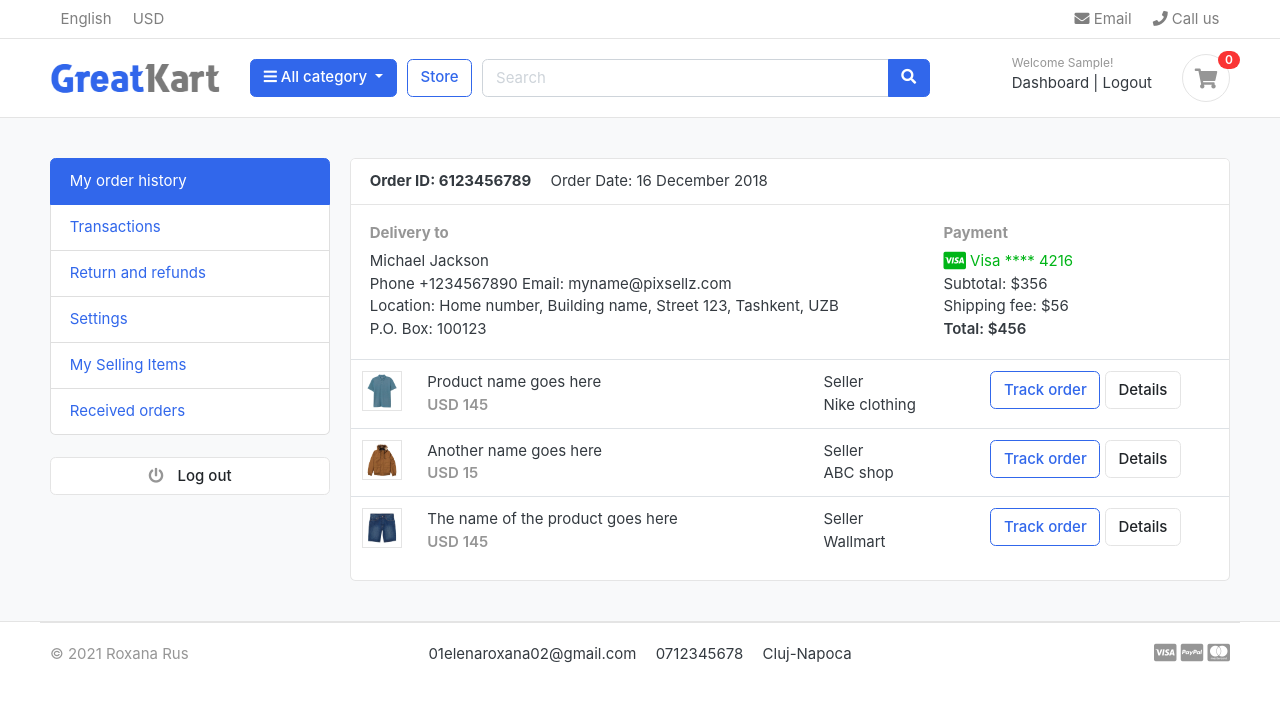
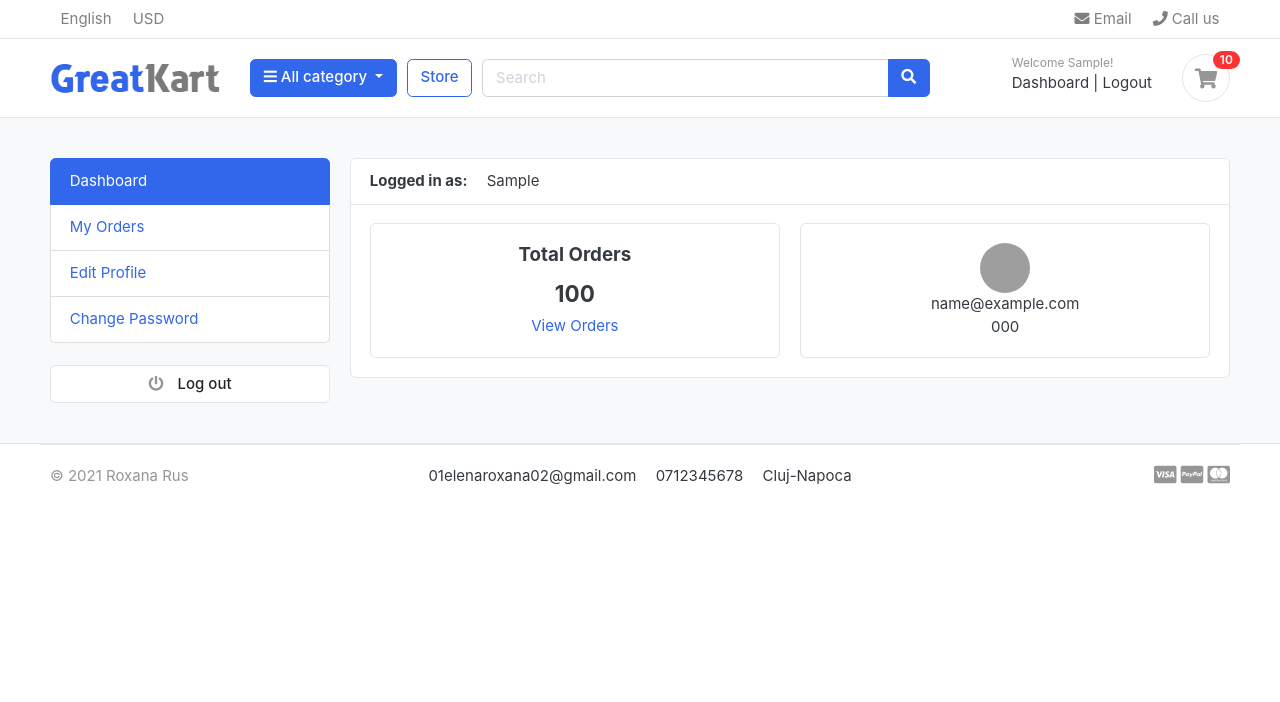
Before and after one commit to 99roxana99/shoppingcart-django, a Django app: page /accounts/ in a window 1280 px wide. Shown: the top 702 px of the page. Run offline with Django 3.2, Linux system fonts and the light colour scheme; a user stored in the database is signed in; tables that the repository leaves empty hold one stand-in row (values such as "Sample post"); some libraries are stand-ins or nearby versions; some web fonts are replaced; grey boxes are pictures that could not be loaded.

Commit message:
handled cart and checkout page for the logged in users

```diff
--- a/accounts/views.py
+++ b/accounts/views.py
@@ -15,6 +15,10 @@ from django.utils.http import urlsafe_base64_encode, urlsafe_base64_decode
 from django.utils.encoding import force_bytes
 from django.contrib.auth.tokens import default_token_generator
 from django.core.mail import EmailMessage
+
+from carts.views import _cart_id
+from carts.models import Cart, CartItem
+import requests
 
 def register(request):
     if request.method == 'POST':
@@ -59,9 +63,57 @@ def login(request):
         user = auth.authenticate(email=email, password=password)
 
         if user is not None:
+            try:
+                cart = Cart.objects.get(cart_id=_cart_id(request))
+                is_cart_item_exists = CartItem.objects.filter(cart=cart).exists()
+                if is_cart_item_exists:
+                    cart_item = CartItem.objects.filter(cart=cart)
+
+                    # Getting the product variations by cart id
+                    product_variation = []
+                    for item in cart_item:
+                        variation = item.variations.all()
+                        product_variation.append(list(variation))
+
+                    # Get the cart items from the user to access his product variations
+                    cart_item = CartItem.objects.filter(user=user)
+                    ex_var_list = []
+                    id = []
+                    for item in cart_item:
+                        existing_variation = item.variations.all()
+                        ex_var_list.append(list(existing_variation))
+                        id.append(item.id)
+
+                    # product_variation = [1, 2, 3, 4, 6]
+                    # ex_var_list = [4, 6, 3, 5]
+                    for pr in product_variation:
+                        if pr in ex_var_list:
+                            index = ex_var_list.index(pr)
+                            item_id = id[index]
+                            item = CartItem.objects.get(id=item_id)
+                            item.quantity += 1
+                            item.user = user
+                            item.save()
+                        else:
+                            cart_item = CartItem.objects.filter(cart=cart)
+                            for item in cart_item:
+                                item.user = user
+                                item.save()
+            except:
+                pass
             auth.login(request, user)
             messages.success(request, 'You are now logged in.')
-            return redirect('dashboard')
+            url = request.META.get('HTTP_REFERER')
+            try:
+                query = requests.utils.urlparse(url).query
+                # print('query -> ', query)
+                # next=/cart/checkout/
+                params = dict(x.split('=') for x in query.split('&'))
+                if 'next' in params:
+                    nextPage = params['next']
+                    return redirect(nextPage)
+            except:
+                return redirect('dashboard')
         else:
             messages.error(request, 'Invalid login credentials')
             return redirect('login')
--- a/carts/context_processors.py
+++ b/carts/context_processors.py
@@ -9,7 +9,10 @@ def counter(request):
     else:
         try:
             cart = Cart.objects.filter(cart_id=_cart_id(request))
-            cart_items = CartItem.objects.all().filter(cart=cart[:1])
+            if request.user.is_authenticated:
+                cart_items = CartItem.objects.all().filter(user=request.user)
+            else:
+                cart_items = CartItem.objects.all().filter(cart=cart[:1])
             for cart_item in cart_items:
                 cart_count += cart_item.quantity
         except Cart.DoesNotExist:
--- a/carts/models.py
+++ b/carts/models.py
@@ -1,5 +1,6 @@
 from django.db import models
 from store.models import Product, Variation
+from accounts.models import Account
 
 
 # Create your models here.
@@ -13,9 +14,10 @@ class Cart(models.Model):
 
 
 class CartItem(models.Model):
+    user         = models.ForeignKey(Account, on_delete=models.CASCADE, null=True)
     product      = models.ForeignKey(Product, on_delete=models.CASCADE)
     variations   = models.ManyToManyField(Variation, blank=True)
-    cart         = models.ForeignKey(Cart, on_delete=models.CASCADE)
+    cart         = models.ForeignKey(Cart, on_delete=models.CASCADE, null=True)
     quantity     = models.IntegerField()
     is_active    = models.BooleanField(default=True)
 
--- a/carts/urls.py
+++ b/carts/urls.py
@@ -7,4 +7,6 @@ urlpatterns = [
     path('add_cart/<int:product_id>/', views.add_cart, name='add_cart'),
     path('remove_cart/<int:product_id>/<int:cart_item_id>/', views.remove_cart, name='remove_cart'),
     path('remove_cart_item/<int:product_id>/<int:cart_item_id>/', views.remove_cart_item, name='remove_cart_item'),
+
+    path('checkout/', views.checkout, name='checkout'),
 ]
--- a/carts/views.py
+++ b/carts/views.py
@@ -2,9 +2,9 @@ from django.shortcuts import render, redirect, get_object_or_404
 from store.models import Product, Variation
 from .models import Cart, CartItem
 from django.core.exceptions import ObjectDoesNotExist
+from django.contrib.auth.decorators import login_required
 
 # Create your views here.
-
 from django.http import HttpResponse
 
 def _cart_id(request):
@@ -14,74 +14,132 @@ def _cart_id(request):
     return cart
 
 def add_cart(request, product_id):
-    product = Product.objects.get(id=product_id) # get the product
-    product_variation = []
-    if request.method == 'POST':
-        for item in request.POST:
-            key = item
-            value = request.POST[key]
+    current_user = request.user
+    product = Product.objects.get(id=product_id) #get the product
+    # If the user is authenticated
+    if current_user.is_authenticated:
+        product_variation = []
+        if request.method == 'POST':
+            for item in request.POST:
+                key = item
+                value = request.POST[key]
 
-            try:
-                variation = Variation.objects.get(product=product, variation_category__iexact=key, variation_value__iexact=value)
-                product_variation.append(variation)
-            except:
-                pass
+                try:
+                    variation = Variation.objects.get(product=product, variation_category__iexact=key, variation_value__iexact=value)
+                    product_variation.append(variation)
+                except:
+                    pass
 
 
-    try:
-        cart = Cart.objects.get(cart_id=_cart_id(request)) # get the cart using the cart_id present in the session
-    except Cart.DoesNotExist:
-        cart = Cart.objects.create(
-            cart_id = _cart_id(request)
-        )
-    cart.save()
+        is_cart_item_exists = CartItem.objects.filter(product=product, user=current_user).exists()
+        if is_cart_item_exists:
+            cart_item = CartItem.objects.filter(product=product, user=current_user)
+            ex_var_list = []
+            id = []
+            for item in cart_item:
+                existing_variation = item.variations.all()
+                ex_var_list.append(list(existing_variation))
+                id.append(item.id)
 
-    is_cart_item_exists = CartItem.objects.filter(product=product, cart=cart).exists()
-    if is_cart_item_exists:
-        cart_item = CartItem.objects.filter(product=product, cart=cart)
-        #existing_variations -> from the database
-        #current variation -> from the product_variation list
-        #item_id -> databse
-        ex_var_list = [] #ex_var_list = existing variation list
-        id = []
-        for item in cart_item:
-            existing_variation = item.variations.all()
-            ex_var_list.append(list(existing_variation))
-            id.append(item.id)
+            if product_variation in ex_var_list:
+                # increase the cart item quantity
+                index = ex_var_list.index(product_variation)
+                item_id = id[index]
+                item = CartItem.objects.get(product=product, id=item_id)
+                item.quantity += 1
+                item.save()
 
-        print(ex_var_list)
+            else:
+                item = CartItem.objects.create(product=product, quantity=1, user=current_user)
+                if len(product_variation) > 0:
+                    item.variations.clear()
+                    item.variations.add(*product_variation)
+                item.save()
+        else:
+            cart_item = CartItem.objects.create(
+                product = product,
+                quantity = 1,
+                user = current_user,
+            )
+            if len(product_variation) > 0:
+                cart_item.variations.clear()
+                cart_item.variations.add(*product_variation)
+            cart_item.save()
+        return redirect('cart')
+    # If the user is not authenticated
+    else:
+        product_variation = []
+        if request.method == 'POST':
+            for item in request.POST:
+                key = item
+                value = request.POST[key]
 
-        if product_variation in ex_var_list:
-            #increase the cart item quantity
-            index = ex_var_list.index(product_variation)
-            item_id = id[index]
-            item = CartItem.objects.get(product=product, id=item_id)
-            item.quantity += 1
-            item.save()
+                try:
+                    variation = Variation.objects.get(product=product, variation_category__iexact=key, variation_value__iexact=value)
+                    product_variation.append(variation)
+                except:
+                    pass
+
+
+        try:
+            cart = Cart.objects.get(cart_id=_cart_id(request)) # get the cart using the cart_id present in the session
+        except Cart.DoesNotExist:
+            cart = Cart.objects.create(
+                cart_id = _cart_id(request)
+            )
+        cart.save()
+
+        is_cart_item_exists = CartItem.objects.filter(product=product, cart=cart).exists()
+        if is_cart_item_exists:
+            cart_item = CartItem.objects.filter(product=product, cart=cart)
+            # existing_variations -> database
+            # current variation -> product_variation
+            # item_id -> database
+            ex_var_list = []
+            id = []
+            for item in cart_item:
+                existing_variation = item.variations.all()
+                ex_var_list.append(list(existing_variation))
+                id.append(item.id)
+
+            print(ex_var_list)
+
+            if product_variation in ex_var_list:
+                # increase the cart item quantity
+                index = ex_var_list.index(product_variation)
+                item_id = id[index]
+                item = CartItem.objects.get(product=product, id=item_id)
+                item.quantity += 1
+                item.save()
+
+            else:
+                item = CartItem.objects.create(product=product, quantity=1, cart=cart)
+                if len(product_variation) > 0:
+                    item.variations.clear()
+                    item.variations.add(*product_variation)
+                item.save()
         else:
-            item = CartItem.objects.create(product=product, quantity=1, cart=cart)
+            cart_item = CartItem.objects.create(
+                product = product,
+                quantity = 1,
+                cart = cart,
+            )
             if len(product_variation) > 0:
-                item.variations.clear()
-                item.variations.add(*product_variation)
-            item.save()
-    else:
-        cart_item = CartItem.objects.create(
-            product = product,
-            quantity = 1,
-            cart = cart,
-        )
-        if len(product_variation) > 0:
-            cart_item.variations.clear()
-            cart_item.variations.add(*product_variation)
-        cart_item.save()
-    return redirect('cart')
+                cart_item.variations.clear()
+                cart_item.variations.add(*product_variation)
+            cart_item.save()
+        return redirect('cart')
 
 
 def remove_cart(request, product_id, cart_item_id):
-    cart = Cart.objects.get(cart_id=_cart_id(request))
+
     product = get_object_or_404(Product, id=product_id)
     try:
-        cart_item = CartItem.objects.get(product=product, cart=cart, id=cart_item_id)
+        if request.user.is_authenticated:
+            cart_item = CartItem.objects.get(product=product, user=request.user, id=cart_item_id)
+        else:
+            cart = Cart.objects.get(cart_id=_cart_id(request))
+            cart_item = CartItem.objects.get(product=product, cart=cart, id=cart_item_id)
         if cart_item.quantity > 1:
             cart_item.quantity -= 1
             cart_item.save()
@@ -93,9 +151,12 @@ def remove_cart(request, product_id, cart_item_id):
 
 
 def remove_cart_item(request, product_id, cart_item_id):
-    cart = Cart.objects.get(cart_id=_cart_id(request))
     product = get_object_or_404(Product, id=product_id)
-    cart_item = CartItem.objects.get(product=product, cart=cart, id=cart_item_id)
+    if request.user.is_authenticated:
+        cart_item = CartItem.objects.get(product=product, user=request.user, id=cart_item_id)
+    else:
+        cart = Cart.objects.get(cart_id=_cart_id(request))
+        cart_item = CartItem.objects.get(product=product, cart=cart, id=cart_item_id)
     cart_item.delete()
     return redirect('cart')
 
@@ -104,21 +165,52 @@ def cart(request, total=0, quantity=0, cart_items=None):
     try:
         tax = 0
         grand_total = 0
-        cart = Cart.objects.get(cart_id=_cart_id(request))
-        cart_items = CartItem.objects.filter(cart=cart, is_active=True)
+        if request.user.is_authenticated:
+            cart_items = CartItem.objects.filter(user=request.user, is_active=True)
+        else:
+            cart = Cart.objects.get(cart_id=_cart_id(request))
+            cart_items = CartItem.objects.filter(cart=cart, is_active=True)
         for cart_item in cart_items:
             total += (cart_item.product.price * cart_item.quantity)
             quantity += cart_item.quantity
-        tax = (19 * total)/100
+        tax = (2 * total)/100
         grand_total = total + tax
     except ObjectDoesNotExist:
-        pass # just ignore
+        pass #just ignore
 
     context = {
-        'total' : total,
-        'quantity' : quantity,
-        'cart_items' : cart_items,
-        'tax' : tax,
-        'grand_total' : grand_total,
+        'total': total,
+        'quantity': quantity,
+        'cart_items': cart_items,
+        'tax'       : tax,
+        'grand_total': grand_total,
     }
     return render(request, 'store/cart.html', context)
+
+
+@login_required(login_url='login')
+def checkout(request, total=0, quantity=0, cart_items=None):
+    try:
+        tax = 0
+        grand_total = 0
+        if request.user.is_authenticated:
+            cart_items = CartItem.objects.filter(user=request.user, is_active=True)
+        else:
+            cart = Cart.objects.get(cart_id=_cart_id(request))
+            cart_items = CartItem.objects.filter(cart=cart, is_active=True)
+        for cart_item in cart_items:
+            total += (cart_item.product.price * cart_item.quantity)
+            quantity += cart_item.quantity
+        tax = (2 * total)/100
+        grand_total = total + tax
+    except ObjectDoesNotExist:
+        pass #just ignore
+
+    context = {
+        'total': total,
+        'quantity': quantity,
+        'cart_items': cart_items,
+        'tax'       : tax,
+        'grand_total': grand_total,
+    }
+    return render(request, 'store/checkout.html', context)
--- a/templates/accounts/dashboard.html
+++ b/templates/accounts/dashboard.html
@@ -10,86 +10,37 @@
 {% include 'includes/alerts.html' %}
 <div class="container">
 	<div class="row">
-	<aside class="col-md-3">
-		<!--   SIDEBAR   -->
-		<ul class="list-group">
-			<a class="list-group-item active" href="#"> My order history </a>
-			<a class="list-group-item" href="#"> Transactions </a>
-			<a class="list-group-item" href="#"> Return and refunds </a>
-			<a class="list-group-item" href="#">Settings </a>
-			<a class="list-group-item" href="#"> My Selling Items </a>
-			<a class="list-group-item" href="#"> Received orders </a>
-		</ul>
-		<br>
-		<a class="btn btn-light btn-block" href="{% url 'logout' %}"> <i class="fa fa-power-off"></i> <span class="text">Log out</span> </a>
-		<!--   SIDEBAR .//END   -->
-	</aside>
+		{% include 'includes/dashboard_sidebar.html' %}
 	<main class="col-md-9">
 		<article class="card">
 		<header class="card-header">
-			<strong class="d-inline-block mr-3">Order ID: 6123456789</strong>
-			<span>Order Date: 16 December 2018</span>
+			<strong class="d-inline-block mr-3">Logged in as: </strong>
+			<span>{{user.username | capfirst}}</span>
 		</header>
 		<div class="card-body">
 			<div class="row">
-				<div class="col-md-8">
-					<h6 class="text-muted">Delivery to</h6>
-					<p>Michael Jackson <br>
-					Phone +1234567890 Email: myname@pixsellz.com <br>
-			    	Location: Home number, Building name, Street 123,  Tashkent, UZB <br>
-			    	P.O. Box: 100123
-			 		</p>
+
+			<div class="col-md-6">
+				<div class="card" style="text-align:center">
+					<div class="card-body">
+						<h5 class="card-title">Total Orders</h5>
+						<h4>100</h4>
+						<a href="">View Orders</a>
+					</div>
 				</div>
-				<div class="col-md-4">
-					<h6 class="text-muted">Payment</h6>
-					<span class="text-success">
-						<i class="fab fa-lg fa-cc-visa"></i>
-					    Visa  **** 4216
-					</span>
-					<p>Subtotal: $356 <br>
-					 Shipping fee:  $56 <br>
-					 <span class="b">Total:  $456 </span>
-					</p>
+			</div>
+			<div class="col-md-6">
+				<div class="card" style="text-align:center">
+					<div class="card-body">
+						<img src="https://www.w3schools.com/howto/img_avatar2.png" alt="User Profile Picture" width="50" height="50" style="border-radius:50%" class="avatar">
+						<p class="mb-0">{{user.email}}</p>
+						<p>{{user.phone_number}}</p>
+					</div>
 				</div>
+			</div>
+
 			</div> <!-- row.// -->
 		</div> <!-- card-body .// -->
-		<div class="table-responsive">
-		<table class="table table-hover">
-			<tr>
-				<td width="65">
-					<img src="../images/items/1.jpg" class="img-xs border">
-				</td>
-				<td>
-					<p class="title mb-0">Product name goes here </p>
-					<var class="price text-muted">USD 145</var>
-				</td>
-				<td> Seller <br> Nike clothing </td>
-				<td width="250"> <a href="#" class="btn btn-outline-primary">Track order</a> <a href="#" class="btn btn-light"> Details </a> </td>
-			</tr>
-			<tr>
-				<td>
-					<img src="../images/items/2.jpg" class="img-xs border">
-				</td>
-				<td>
-					<p class="title mb-0">Another name goes here </p>
-					<var class="price text-muted">USD 15</var>
-				</td>
-				<td> Seller <br> ABC shop </td>
-				<td> <a href="#" class="btn btn-outline-primary">Track order</a> <a href="#" class="btn btn-light"> Details </a> </td>
-			</tr>
-			<tr>
-				<td>
-					<img src="../images/items/3.jpg" class="img-xs border">
-				</td>
-				<td>
-					<p class="title mb-0">The name of the product  goes here </p>
-					<var class="price text-muted">USD 145</var>
-				</td>
-				<td> Seller <br> Wallmart </td>
-				<td> <a href="#" class="btn btn-outline-primary">Track order</a> <a href="#" class="btn btn-light"> Details </a> </td>
-			</tr>
-		</table>
-		</div> <!-- table-responsive .end// -->
 		</article> <!-- order-group.// -->
 	</main>
 </div> <!-- row.// -->
--- /dev/null
+++ b/templates/includes/dashboard_sidebar.html
@@ -0,0 +1,12 @@
+<aside class="col-md-3">
+  <!--   SIDEBAR   -->
+  <ul class="list-group">
+    <a class="list-group-item active" href="#"> Dashboard </a>
+    <a class="list-group-item" href="#"> My Orders </a>
+    <a class="list-group-item" href="#"> Edit Profile </a>
+    <a class="list-group-item" href="#"> Change Password </a>
+  </ul>
+  <br>
+  <a class="btn btn-light btn-block" href="{% url 'logout' %}"> <i class="fa fa-power-off"></i> <span class="text">Log out</span> </a>
+  <!--   SIDEBAR .//END   -->
+</aside>
--- a/templates/store/cart.html
+++ b/templates/store/cart.html
@@ -103,7 +103,7 @@
   			<p class="text-center mb-3">
   				<img src="{% static './images/misc/payments.png' %}" height="26">
   			</p>
-  			<a href="./place-order.html" class="btn btn-primary btn-block"> Checkout </a>
+  			<a href="{% url 'checkout' %}" class="btn btn-primary btn-block"> Checkout </a>
   			<a href="{% url 'store' %}" class="btn btn-light btn-block">Continue Shopping</a>
   		</div> <!-- card-body.// -->
   		</div> <!-- card.// -->
```
Also changed, not shown: templates/store/checkout.html (added, +140 -0 lines), templates/store/store.html (+14 -14 lines), carts/migrations/0003_auto_20211115_1619.py (added), shoppingcart/static/images/logo1.png (added), store/migrations/0004_auto_20211115_1619.py (added).
